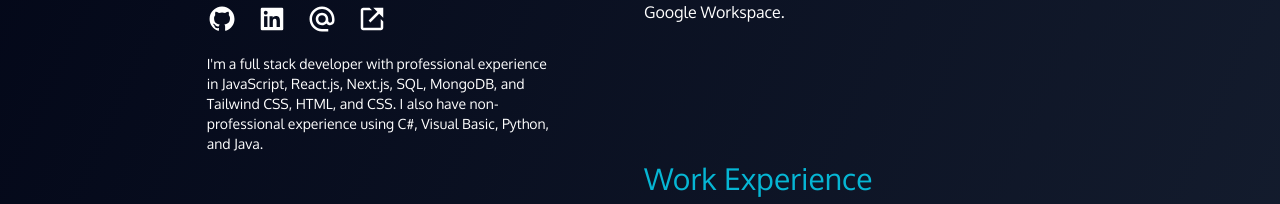
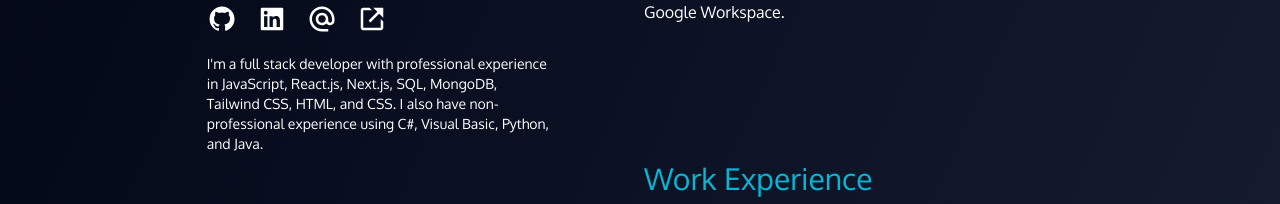
Before and after one commit to elibodo/portfolio, a Next.js app: page / in a window 1280 px wide. Shown: the part 396-600 px from the top of the page. Built offline with nearby package versions, Linux system fonts and the light colour scheme.

Commit message:
fixed typo

```diff
--- a/app/page.tsx
+++ b/app/page.tsx
@@ -62,9 +62,9 @@ export default function Home() {
         </div>
         <p className="text-sm md:text-left text-center">
           I&apos;m a full stack developer with professional experience in
-          JavaScript, React.js, Next.js, SQL, MongoDB, and Tailwind CSS, HTML,
-          and CSS. I also have non-professional experience using C#, Visual
-          Basic, Python, and Java.
+          JavaScript, React.js, Next.js, SQL, MongoDB, Tailwind CSS, HTML, and
+          CSS. I also have non-professional experience using C#, Visual Basic,
+          Python, and Java.
         </p>
       </div>
       <div className="w-full md:w-6/12 px-1">
```
